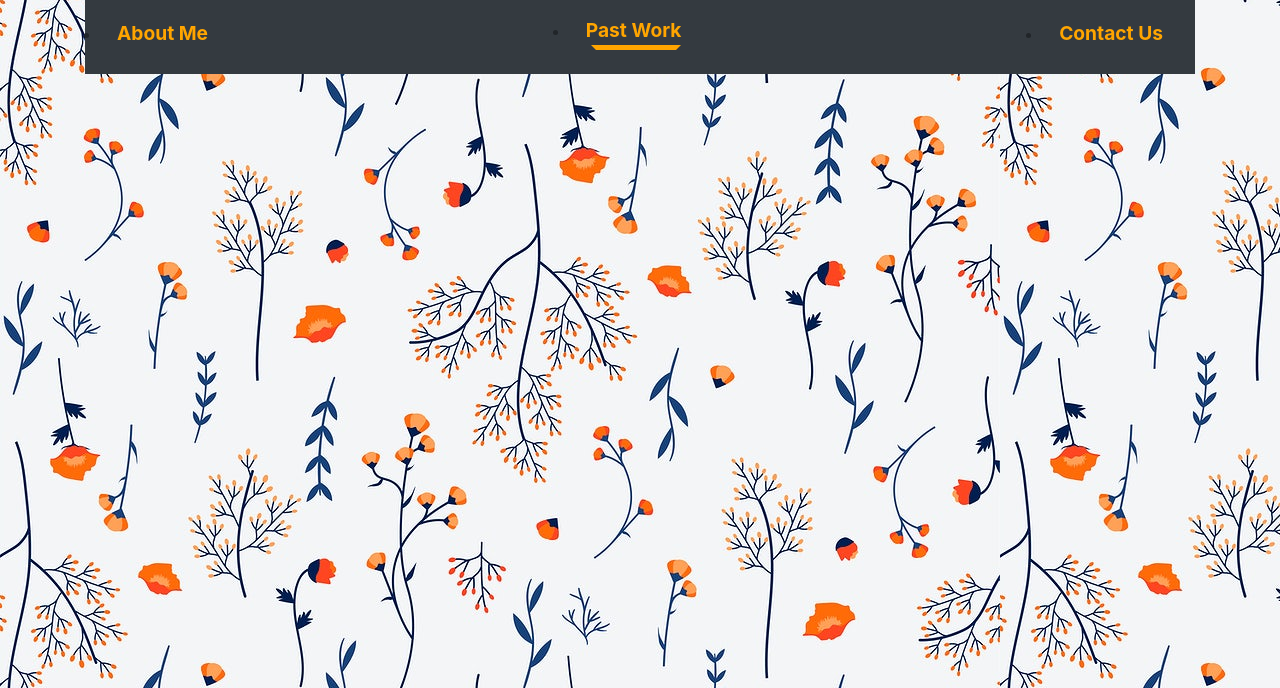
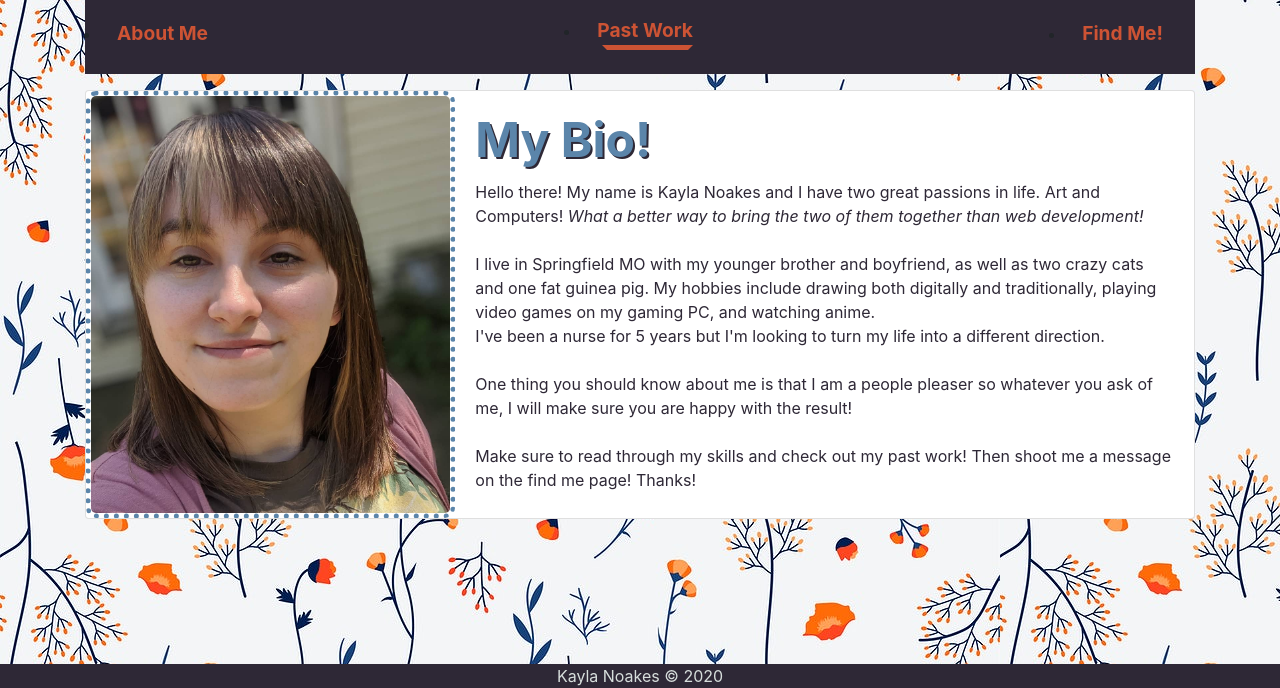
Before and after one commit to aphroboo/aphroboo.github.io, a plain HTML site: page index.html in a window 1280 px wide. Shown: the part 112-800 px from the top of the page. Drawn offline with nearby package versions, Linux system fonts and the light colour scheme.

Commit message:
footer, bio card

```diff
--- a/index.html
+++ b/index.html
@@ -20,7 +20,7 @@
 <body>
   <div class="container">
     <h1>Kayla Noakes</h1>
-    <ul class="navbar navbar-dark bg-dark">
+    <ul class="navbar navbar-dark" style="background-color: #2E2836;">
       <li><a href="index.html"> About Me </a></li>
 
       <li class="nav-item dropdown">
@@ -32,11 +32,31 @@
           <div class="dropdown-divider"></div>
         </div>
       </li>
-      <li><a href="contact.html"> Contact Us </a></li>
+      <li><a href="contact.html"> Find Me! </a></li>
     </ul>
 
+    <div class="card mb-10" style="width: 100%;">
+      <div class="row no-gutters">
+        <div class="col-md-4">
+          <img src="selfie.jpg" class="card-img" alt="picture of me">
+        </div>
+        <div class="col-md-8">
+          <div class="card-body">
+            <h5 class="card-title"> My Bio!</h5>
+            <p class="card-text">Hello there! My name is Kayla Noakes and I have two great passions in life. Art and Computers! <em> What a better way to bring the two of them together than web development!</em> <br> <br>
+              I live in Springfield MO with my younger brother and boyfriend, as well as two crazy cats and one fat guinea pig. My hobbies include drawing both digitally and traditionally, playing video games on my gaming PC, and watching anime. <br>
+              I've been a nurse for 5 years but I'm looking to turn my life into a different direction. <br> <br>
+              One thing you should know about me is that I am a people pleaser so whatever you ask of me, I will make sure you are happy with the result! <br> <br>
+              Make sure to read through my skills and check out my past work! Then shoot me a message on the find me page! Thanks!</p>
+          </div>
+        </div>
+      </div>
+    </div>
 
 
+    <nav class="fixed-bottom navbar-light" style="background-color: #2E2836; text-align: center; color:  #D7DEDC">
+      <a class="footer"> Kayla Noakes &#169; 2020 </a>
+    </nav>
 
   </div>
 
--- a/style.css
+++ b/style.css
@@ -3,18 +3,34 @@
     July 31 2020
     style.css  */
 
+
+
+    :root{
+    --light: #D7DEDC;
+    --primary: #5B85AA;
+    --accent: #CD5334;
+    --dark: #2E2836;
+
+    }
+
 body {
   background-image: url(background.jpg);
   text-align: center;
 }
+h1, h5 {
+  font-weight: bolder;
+  text-shadow: 2px 2px var(--dark);
+  color: var(--primary);
+}
 h1 {
   font-size: 5em;
-  font-weight: bolder;
-
-  text-shadow: 2px 2px black;
-  color: orange;
 }
-
+h5 {
+  font-size: 3em;
+}
+p {
+  color: var(--dark);
+}
 .navbar ul {
   display: grid;
   grid-gap: 20px;
@@ -24,10 +40,19 @@ h1 {
 }
 
 .navbar a{
-  color: orange;
+  color: var(--accent);
   display: grid;
   font-weight: bold;
   padding: 1rem;
   text-align: center;
   font-size: 1.2rem;
 }
+
+.card-body {
+  text-align: left;
+}
+
+.card-img {
+  border-radius: 10px;
+  border: dotted 5px var(--primary);
+}
```
Also changed, not shown: contact.html (added, +47 -0 lines), thankyou.html (+23 -1 lines), selfie.jpg (added).
